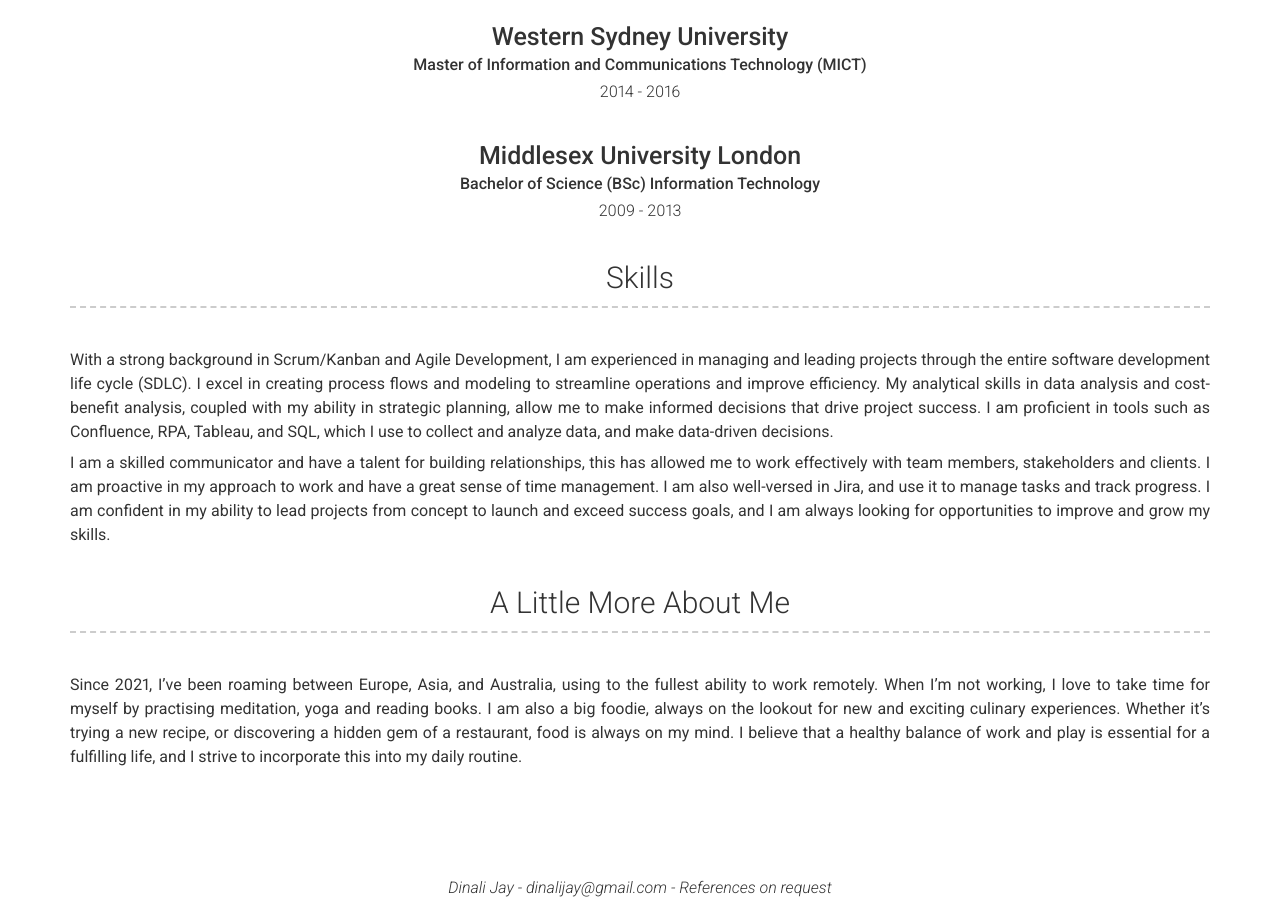
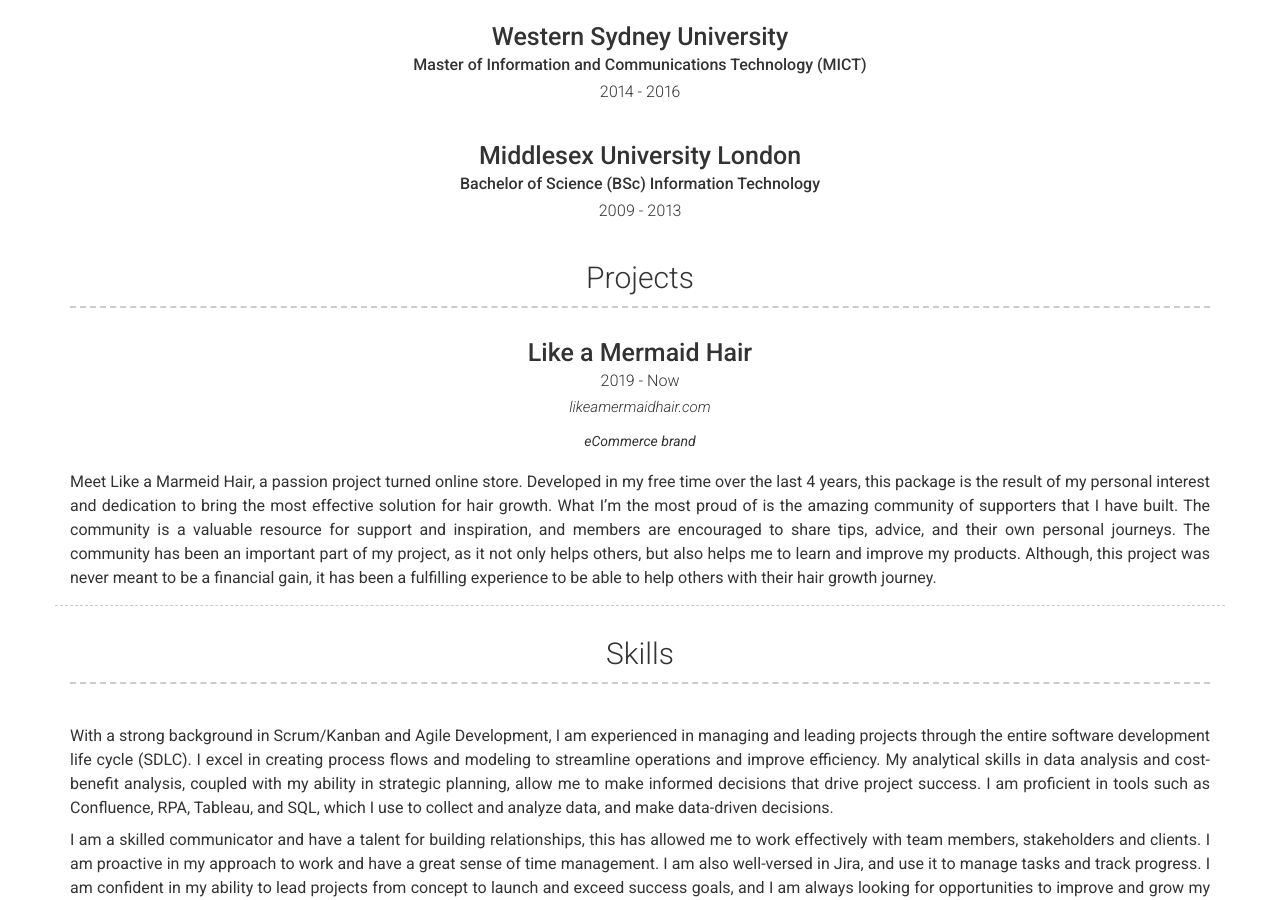
Before and after one commit to dontgimmedrama/dinali, a Jekyll site: the page built from index.md, in a window 1280 px wide and 900 px high, scrolled down 3197 px. Built offline with Jekyll 4.4.1, drawn with Linux system fonts in a browser that asks for light colours; nearby versions of some CDN libraries.

Commit message:
Add files via upload

```diff
--- a/_config.yml
+++ b/_config.yml
@@ -202,6 +202,27 @@ content:
 #          Short institution or course description (optional)
 #        description: | # this will include new lines to allow paragraphs
 #          Description of qualification
+  - title: Projects # Title for the section
+    layout: list
+    content:
+      - layout: top-middle
+        border: weak
+        title: Like a Mermaid Hair
+        link: likeamermaidhair.com
+        caption: 2019 - Now
+        # additional_links:
+        #   - title: sproogen/modern-resume-theme
+        #     icon: fab fa-github
+        #     url: https://github.com/sproogen/modern-resume-theme
+        quote: >
+          eCommerce brand
+        description: |
+          Meet Like a Marmeid Hair, a passion project turned online store. Developed in my free time over the last 4 years, this package is the result of my personal interest and dedication to bring the most effective solution for hair growth.
+          What I'm the most proud of is the amazing community of supporters that I have built. The community is a valuable resource for support and inspiration, and members are encouraged to share tips, advice, and their own personal journeys. The community has been an important part of my project, as it not only helps others, but also helps me to learn and improve my products.
+          Although, this project was never meant to be a financial gain, it has been a fulfilling experience to be able to help others with their hair growth journey.
+
+
+
   - title: Skills
     layout: text
     content: | # this will include new lines to allow paragraphs
```
